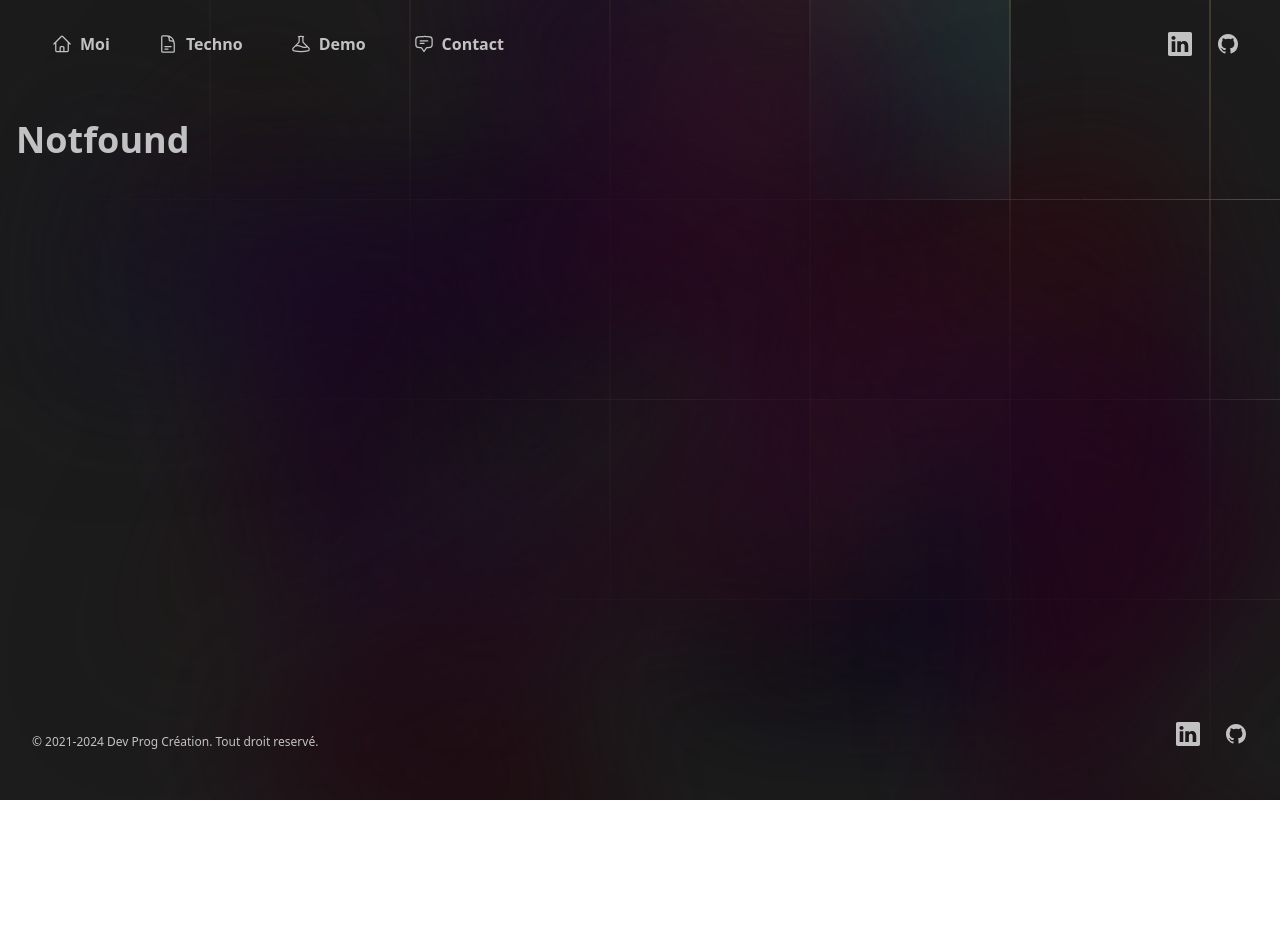
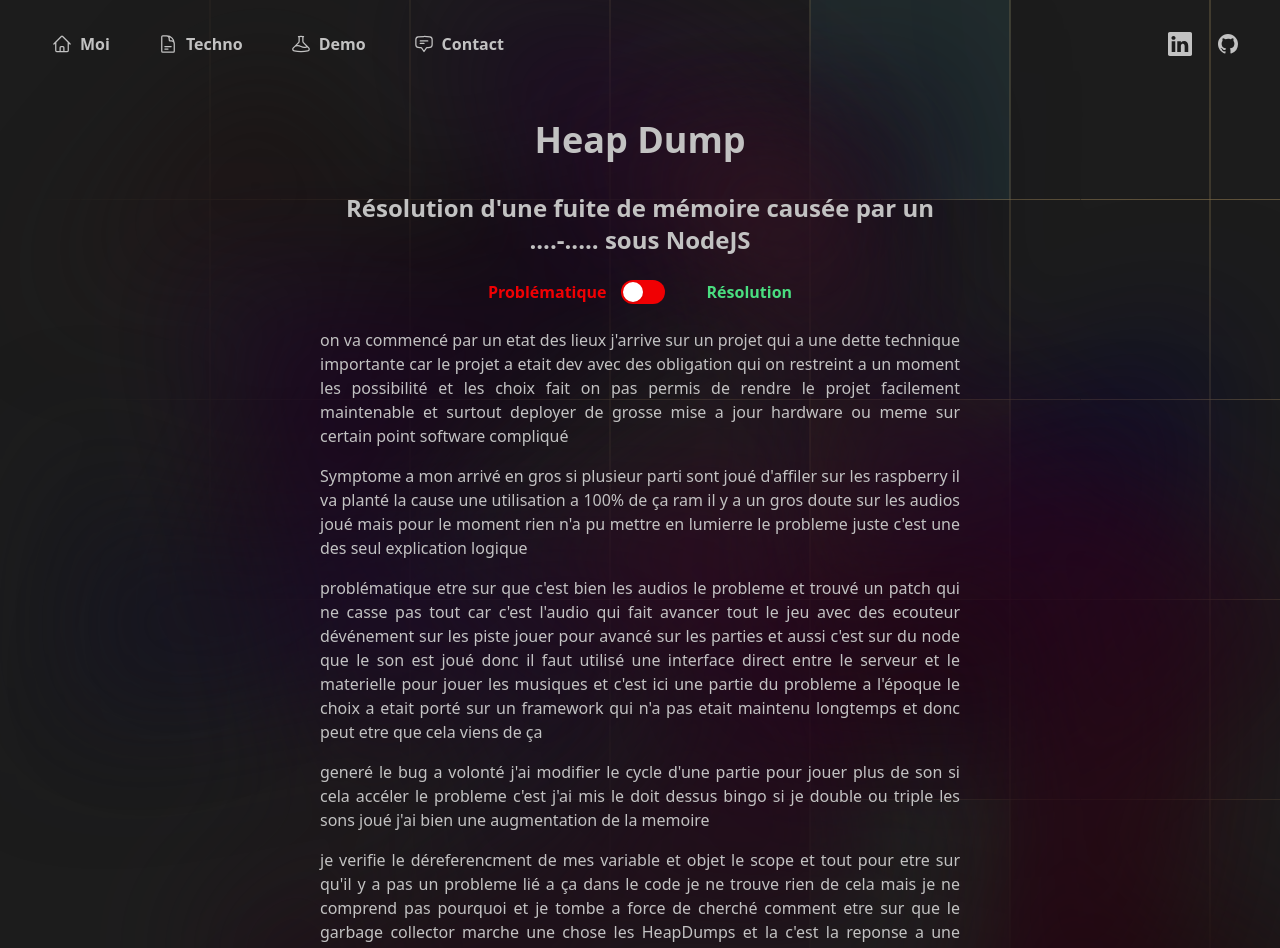
Before and after one commit to Robuchon/MaVitrine, a Vue app: page /heapdumps in a window 1280 px wide. Before the commit this address led to /notFound. Shown: the top 948 px of the page. Before the commit the page ends 800 px from the top, so only its background shows below. Built offline with nearby package versions, Linux system fonts and the light colour scheme; what prettier-plugin-tailwindcss would draw is missing.

Commit message:
avancement

```diff
--- a/src/App.vue
+++ b/src/App.vue
@@ -249,6 +249,7 @@ const navigation = ref([
     dataNav: [
       { name: "Input", goto: "/input" },
       { name: "Button", goto: "/button" },
+      { name: "Heapdumps", goto: "/heapdumps" },
     ],
   },
   { name: "Contact", goto: "/Contact", logo: "ChatBubbleBottomCenterTextIcon" },
--- /dev/null
+++ b/src/pages/Heapdumps.vue
@@ -0,0 +1,67 @@
+<template>
+  <div class="flex w-full max-w-2xl flex-col items-center">
+    <h1>Heap Dump</h1>
+    <h3 class="text-center">Résolution d'une fuite de mémoire causée <span v-if="!explication.value" class="mt-8 text-2xl font-semibold text-Primary"> par un ....-..... sous NodeJS</span><span v-else class="mt-8 text-2xl font-semibold text-Primary">par un Keep-Alive sous NodeJS</span> </h3>
+    <div class="flex flex-col items-center">
+      <p class="mx-auto flex items-center gap-4">
+        <span class="text-Error w-1/3">Problématique</span>
+        <InputsTarget class="w-1/3" :data="explication" :error="''" v-model="explication.value"></InputsTarget>
+        <span class="text-Success w-1/3">Résolution</span>
+      </p>
+    </div>
+    <transition
+      enter-active-class="transition ease-out delay-300 duration-200"
+      enter-from-class="opacity-0 scale-0"
+      enter-to-class="opacity-100 scale-100"
+      leave-active-class="transition ease-in duration-150"
+      leave-from-class="opacity-100 scale-100"
+      leave-to-class="opacity-0 scale-0"
+      >
+      <div v-if="!explication.value">
+        <p>
+          on va commencé par un etat des lieux j'arrive sur un projet qui a une dette technique importante car le projet a etait dev avec des obligation qui on restreint a un moment les possibilité et les choix fait on pas permis de rendre le projet facilement maintenable et surtout deployer de grosse mise a jour hardware ou meme sur certain point software compliqué
+        </p>
+        <p>
+          Symptome a mon arrivé en gros si plusieur parti sont joué d'affiler sur les raspberry il va planté la cause une utilisation a 100% de ça ram il y a un gros doute sur les audios joué mais pour le moment rien n'a pu mettre en lumierre le probleme juste c'est une des seul explication logique
+        </p>
+        <p>
+          problématique etre sur que c'est bien les audios le probleme et trouvé un patch qui ne casse pas tout car c'est l'audio qui fait avancer tout le jeu avec des ecouteur dévénement sur les piste jouer pour avancé sur les parties et aussi c'est sur du node que le son est joué donc il faut utilisé une interface direct entre le serveur et le materielle pour jouer les musiques et c'est ici une partie du probleme a l'époque le choix a etait porté sur un framework qui n'a pas etait maintenu longtemps et donc peut etre que cela viens de ça
+        </p>
+        <p>
+          generé le bug a volonté j'ai modifier le cycle d'une partie pour jouer plus de son si cela accéler le probleme c'est j'ai mis le doit dessus bingo si je double ou triple les sons joué j'ai bien une augmentation de la memoire
+        </p>
+        <p>
+          je verifie le déreferencment de mes variable et objet le scope et tout pour etre sur qu'il y a pas un probleme lié a ça dans le code je ne trouve rien de cela mais je ne comprend pas pourquoi et je tombe a force de cherché comment etre sur que le garbage collector marche une chose les HeapDumps et la c'est la reponse a une bonne partie de mes doute
+        </p>
+        <p>
+          j'en suis sur j'ai un probleme de referencement mes objects crée pour generer un player a mes audio ne sont jamais jeter a la poubelle mais pourquoi ...
+        </p>
+      </div>
+      <div v-else>
+        <p>
+          pour la resolution je suis partie sur 2 grands axes
+        </p>
+        <p>
+          1- lecture de la documentation cela ma pas aider car le framework n'en n'a pas vraiment
+        </p>
+        <p>
+          2- lecture du code directement et la ça a payé en gros pour interfacé le code directement avec le hardware on utilise un child_process avec le methode spawn et la le keepAlive en gros dans le code si jamais le child_process etait stopé il etait de nouveau recrée mais sans garder le referencement ( si j'ai bien tout compris a comment ça marche ).
+        </p>
+      </div>
+    </transition>
+  </div>
+</template>
+
+<script setup>
+import { ref } from "vue";
+import InputsTarget from "@components/InputsTarget.vue";
+
+const explication = ref({
+  label: "",
+  name: "switch",
+  type: "switch",
+  target: "InputSwitch",
+  value: false,
+});
+
+</script>
--- a/src/pages/Input.vue
+++ b/src/pages/Input.vue
@@ -3,14 +3,15 @@
     <h1>Input</h1>
     <h3>Ici la liste des Champs de saisi</h3>
     <div class="flex flex-col items-center">
-      <p class="mx-auto flex w-48 items-center gap-4">
-        <span class="text-Error">Action</span
+      <p class="mx-auto flex items-center gap-4">
+        <span class="text-Error w-1/3">Action</span
         ><InputsTarget
           :data="explication"
           :error="''"
           v-model="explication.value"
+          class="w-1/3"
         ></InputsTarget>
-        <span class="text-Success">Explication</span>
+        <span class="text-Success w-1/3">Explication</span>
       </p>
     </div>
     <transition
@@ -109,7 +110,7 @@
             <img
               src="/img/input/exempleUse.png"
               alt=""
-              class="z-10 float-left m-auto mr-10 w-56 sm:duration-300 sm:hover:z-20 sm:hover:-translate-y-[80%] sm:hover:translate-x-[50%] sm:hover:scale-[200%]"
+              class="z-10 float-left m-auto mr-10 w-56 sm:duration-300 sm:hover:z-20 sm:hover:-translate-y-[50%] sm:hover:translate-x-[50%] sm:hover:scale-[200%]"
             />
             <p class="mt-10">
               Enfin, a gauche, nous avons l'importation et l'utilisation du
--- a/src/pages/Techno.vue
+++ b/src/pages/Techno.vue
@@ -25,7 +25,7 @@
             class="transform cursor-pointer md:duration-200 md:hover:z-20 md:hover:scale-125"
           >
             <div
-              class="flex h-full max-h-56 w-full md:transform flex-col justify-between rounded-2xl bg-Success/10 p-2 md:duration-200 md:hover:bg-Accent/80"
+              class="flex h-full max-h-56 w-full md:transform flex-col justify-between rounded-2xl bg-Accent/20 p-2 md:duration-200 md:hover:bg-Accent/90"
               @click="
                 (open = true), (sectionSelect = index), (itemSelect = indexBis)
               "
@@ -64,7 +64,7 @@
           leave-to="opacity-0"
         >
           <div
-            class="fixed inset-0 bg-Accent/50 bg-opacity-50 transition-opacity"
+            class="fixed inset-0 bg-Accent/90 bg-opacity-50 transition-opacity"
           />
         </TransitionChild>
 
@@ -82,7 +82,7 @@
               leave-to="opacity-0 translate-y-4 sm:translate-y-0 sm:scale-95"
             >
               <DialogPanel
-                class="relative h-[90%] w-[90%] transform overflow-hidden rounded-lg bg-gray-800 px-4 pb-4 pt-5 text-left shadow-xl transition-all sm:my-8 sm:w-[85%] sm:max-w-7xl sm:p-6"
+                class="relative h-[90%] w-[90%] transform overflow-hidden rounded-lg bg-Accent px-4 pb-4 pt-5 text-left shadow-xl transition-all sm:my-8 sm:w-[85%] sm:max-w-7xl sm:p-6"
               >
                 <div
                   class="relative float-left mr-6 mt-6 aspect-[16/9] max-h-48"
--- a/src/pages/txt/techno.js
+++ b/src/pages/txt/techno.js
@@ -3,7 +3,7 @@ const en = {};
 const fr = [
   {
     id: "frontend",
-    title: "FrontEnd",
+    title: "Développement Frontend :",
     contents: [
       {
         title: "Vue",
@@ -147,7 +147,7 @@ const fr = [
   },
   {
     id: "backend",
-    title: "BackEnd",
+    title: "Développement Backend :",
     contents: [
       {
         title: "NodeJS",
@@ -235,7 +235,7 @@ const fr = [
   },
   {
     id: "bdStockage",
-    title: "Base de donnée et stockage",
+    title: "Base de donnée, stockage et Traitement de Données",
     contents: [
       {
         title: "MongoDB",
@@ -302,25 +302,21 @@ const fr = [
       },
     ],
   },
+  {
+    id: "devOps",
+    title: "Outils et Technologies DevOps",
+    content: []
+  },
+  {
+    id: "tests",
+    title: "Outils et Techniques de Tests",
+    content: []
+  },
+  {
+    id: "autres",
+    title: "Autres outils et Techniques",
+    content: []
+  }
 ];
 
 export default { en, fr };
-
-/*
-{
-  title: "",
-        desc: "ici un petit test",
-  txt: ``,
-},
-
-frontEnd: {
-    title: "FrontEnd",
-    contents: [
-      {
-        title: "",
-        desc: "ici un petit test",
-        txt: ``,
-      },
-    ]
-},
-*/
--- a/src/plugins/router/index.js
+++ b/src/plugins/router/index.js
@@ -31,6 +31,11 @@ let routes = [
     component: () => import("@pages/Button.vue"),
   },
   {
+    path: "/heapdumps",
+    name: "Heapdumps",
+    component: () => import("@pages/Heapdumps.vue"),
+  },
+  {
     path: "/waiting",
     name: "Waiting",
     component: () => import("@pages/Waiting.vue"),
```
Also changed, not shown: 1 other file (tests, documents, lock files or other folders).
